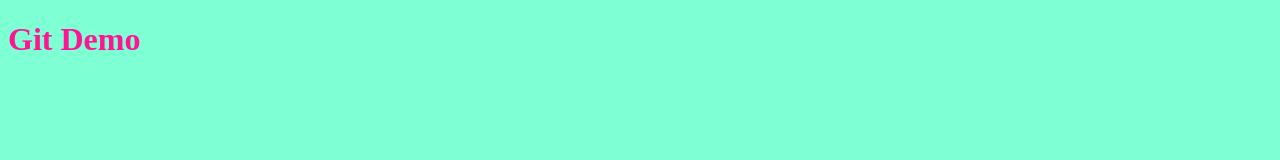
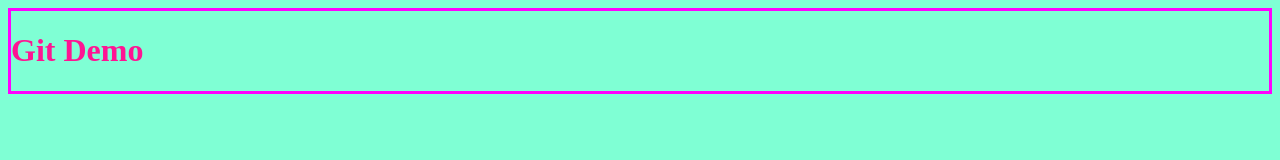
Before and after one commit to jmrodri610/git-demo, a plain HTML site: page index.html in a window 1280 px wide. Drawn offline with Linux system fonts and the light colour scheme.

Commit message:
add feature/border

```diff
--- a/style.css
+++ b/style.css
@@ -1,5 +1,6 @@
 body {
     background-color: aquamarine;
+    border: solid 3px fuchsia;
 }
 
 h1 {
```
